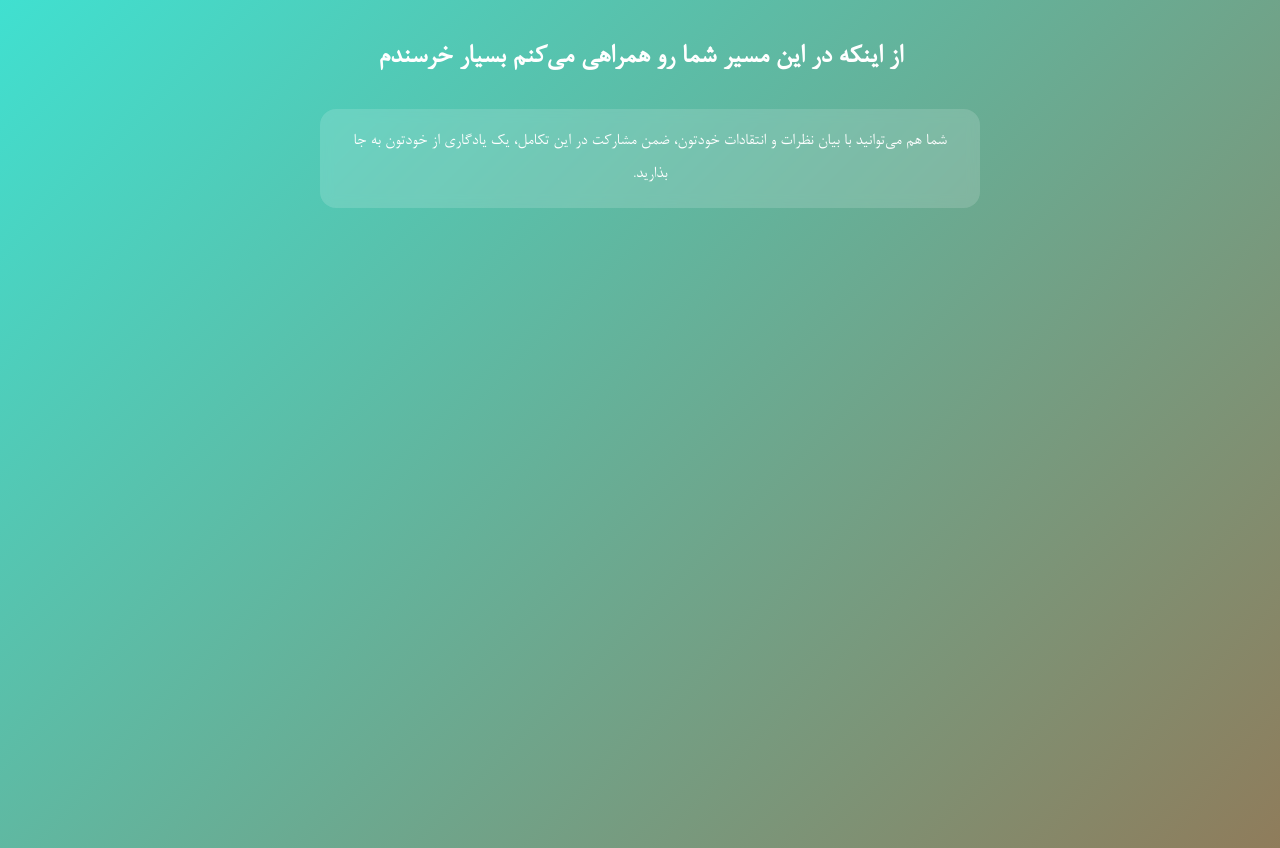
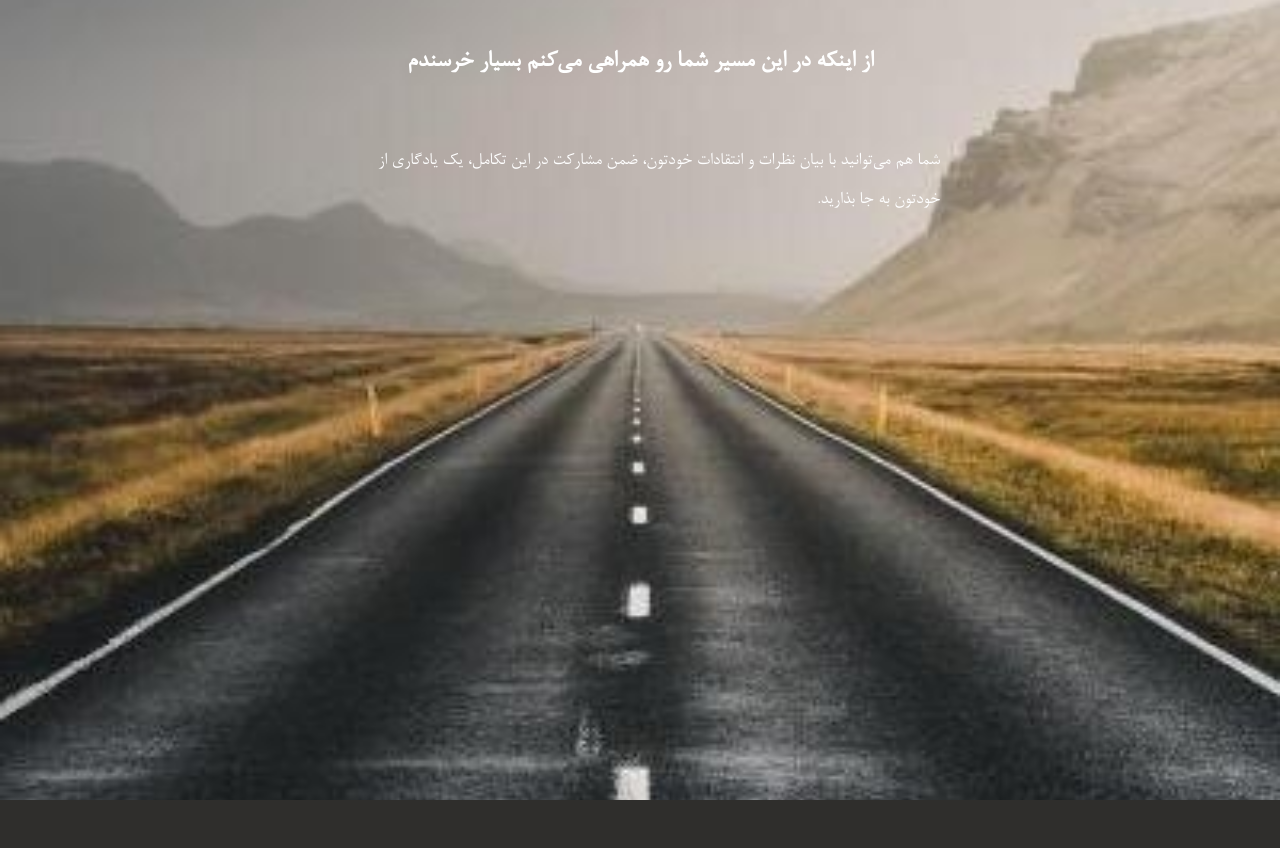
Before and after one commit to Amir-Khansari/Driver, a PHP site: page / in a window 1280 px wide. After the commit the page ends 800 px from the top, so only its background shows below. Run offline with PHP 8.4, Linux system fonts and the light colour scheme.

Commit message:
style.css

```diff
--- a/style.css
+++ b/style.css
@@ -2,35 +2,29 @@
   font-family: 'B Nazanin';
   src: url('B-NAZANIN.TTF') format('truetype');
 }
-
 body {
   margin: 0;
-  padding: 1.5rem;
+  padding: 0;
   font-family: 'B Nazanin', sans-serif;
-  direction: rtl;
-  background: linear-gradient(135deg, #40e0d0, #8f7c5b); /* فیروزه‌ای به سبز-قهوه‌ای */
-  color: #f0f0f0;
-  min-height: 100vh;
-  text-align: center;
-  display: flex;
-  flex-direction: column;
-  align-items: center;
-  justify-content: flex-start;
+  background-image: url('images/background.jpg'); /* مسیر عکس */
+  background-size: cover;
+  background-position: center;
+  background-attachment: fixed;
+  color: white; /* متن روشن برای زمینه تیره */
 }
 
 header h1 {
-  font-size: 1.8rem;
-  margin-bottom: 1.2rem;
-  color: #ffffff;
+  text-align: center;
+  padding: 2rem 1rem;
+  font-size: 1.6rem;
 }
 
 .description {
-  background-color: rgba(255, 255, 255, 0.15);
-  padding: 1rem 1.5rem;
-  border-radius: 16px;
-  backdrop-filter: blur(6px);
-  color: #ffffff;
-  max-width: 90%;
-  font-size: 1.1rem;
-  line-height: 1.9;
+  text-align: right;
+  padding: 1rem 2rem;
+  max-width: 600px;
+  margin-right: auto;
+  margin-left: auto;
+  font-size: 1.2rem;
+  line-height: 2;
 }
```
